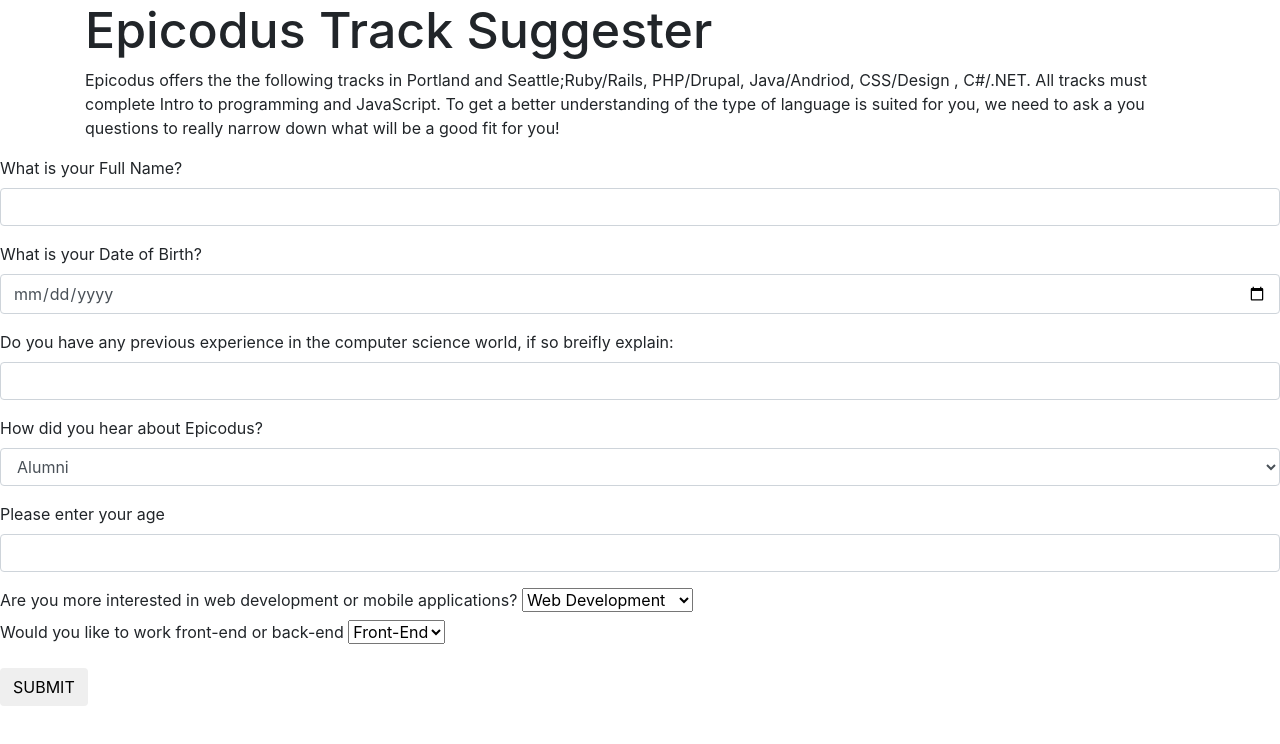
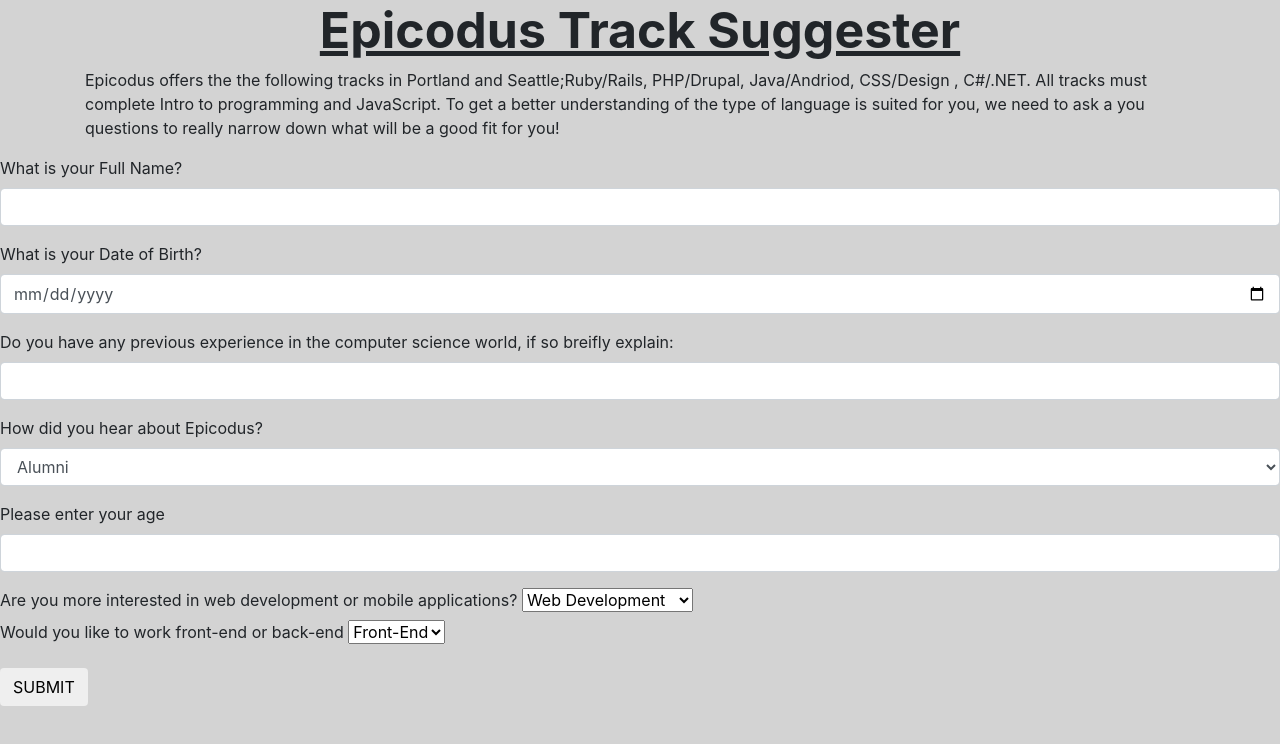
Before and after one commit to hamzilitary/Track-Suggester, a plain HTML site: page index.html in a window 1280 px wide. Drawn offline with Linux system fonts and the light colour scheme; a script that the page names is missing.

Commit message:
add css styles to h1 and body of html

```diff
--- a/css/styles.css
+++ b/css/styles.css
@@ -1,4 +1,11 @@
 h1 {
   font-size: 50px;
+  font-weight: bolder;
   line-height: 60px;
+  text-align: center;
+  text-decoration: underline;
 }
+body {
+  background-color: lightgrey;
+
+}
```
